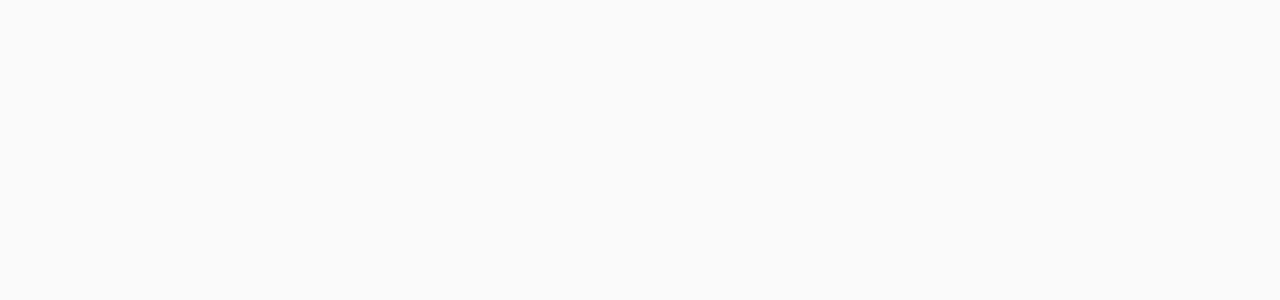
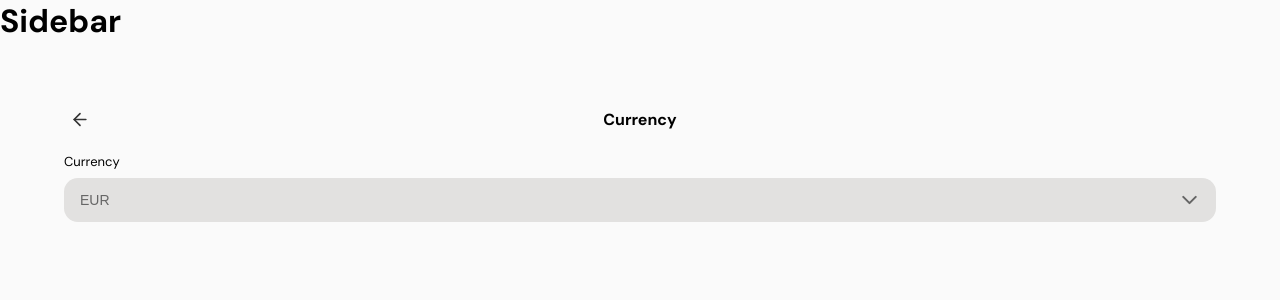
Before and after one commit to mirelalexy/blossom, a React (Vite) app in the folder frontend/: page /settings/currency in a window 1280 px wide. Before the commit this address had no page. Shown: the top 300 px of the page. Built offline with nearby package versions, Linux system fonts and the light colour scheme.

Commit message:
feat(settings): add currency settings page with financial data reset

```diff
--- a/frontend/src/App.jsx
+++ b/frontend/src/App.jsx
@@ -19,6 +19,7 @@ import ThemeSettings from "./pages/settings/ThemeSettings"
 import AppTips from "./pages/settings/AppTips"
 import FAQ from "./pages/settings/FAQ"
 import { CurrencyProvider } from "./store/CurrencyStore"
+import CurrencySettings from "./pages/settings/CurrencySettings"
 
 function App() {
   return (
@@ -132,6 +133,14 @@ function App() {
                     </AppLayout>
                   }
                 />
+                <Route
+                  path="/settings/currency"
+                  element={
+                    <AppLayout>
+                      <CurrencySettings />
+                    </AppLayout>
+                  }
+                />
                 <Route path="login" element={<Login />} />
               </Routes>
             </BrowserRouter>
--- a/frontend/src/pages/Settings.jsx
+++ b/frontend/src/pages/Settings.jsx
@@ -49,6 +49,7 @@ function Settings() {
                     <SettingsItem
                         icon="currency"
                         label="Currency"
+                        onClick={() => navigate("/settings/currency")}
                     />
 
                     <SettingsItem
--- /dev/null
+++ b/frontend/src/pages/settings/CurrencySettings.jsx
@@ -0,0 +1,48 @@
+import PageHeader from "../../components/ui/PageHeader"
+import Select from "../../components/forms/Select"
+
+import { useCurrency } from "../../store/CurrencyStore"
+import { useTransactions } from "../../store/TransactionStore"
+import { useGoals } from "../../store/GoalsStore"
+
+function CurrencySettings() {
+    const { currency, updateCurrency } = useCurrency()
+    const { transactions, clearTransactions } = useTransactions()
+    const { clearGoals } = useGoals()
+
+    function handleCurrencyChange(newCurrency) {
+        if (transactions.length > 0) {
+            const confirmReset = window.confirm("Changing currency will reset your financial data. Continue?")
+
+            if (!confirmReset) return
+
+            clearTransactions()
+            clearGoals()
+        }
+
+        updateCurrency(newCurrency)
+    }
+
+    const currencyOptions = [
+        { value: "EUR", label: "EUR" },
+        { value: "RON", label: "RON" },
+        { value: "USD", label: "USD" },
+        { value: "GBP", label: "GBP" }
+    ]
+
+    return (
+        <div className="settings-content">
+            <PageHeader title="Currency" />
+
+            <Select
+                label="Currency"
+                name="currency"
+                value={currency}
+                onChange={(e) => handleCurrencyChange(e.target.value)}
+                options={currencyOptions}
+            />
+        </div>
+    )
+}
+
+export default CurrencySettings
```
